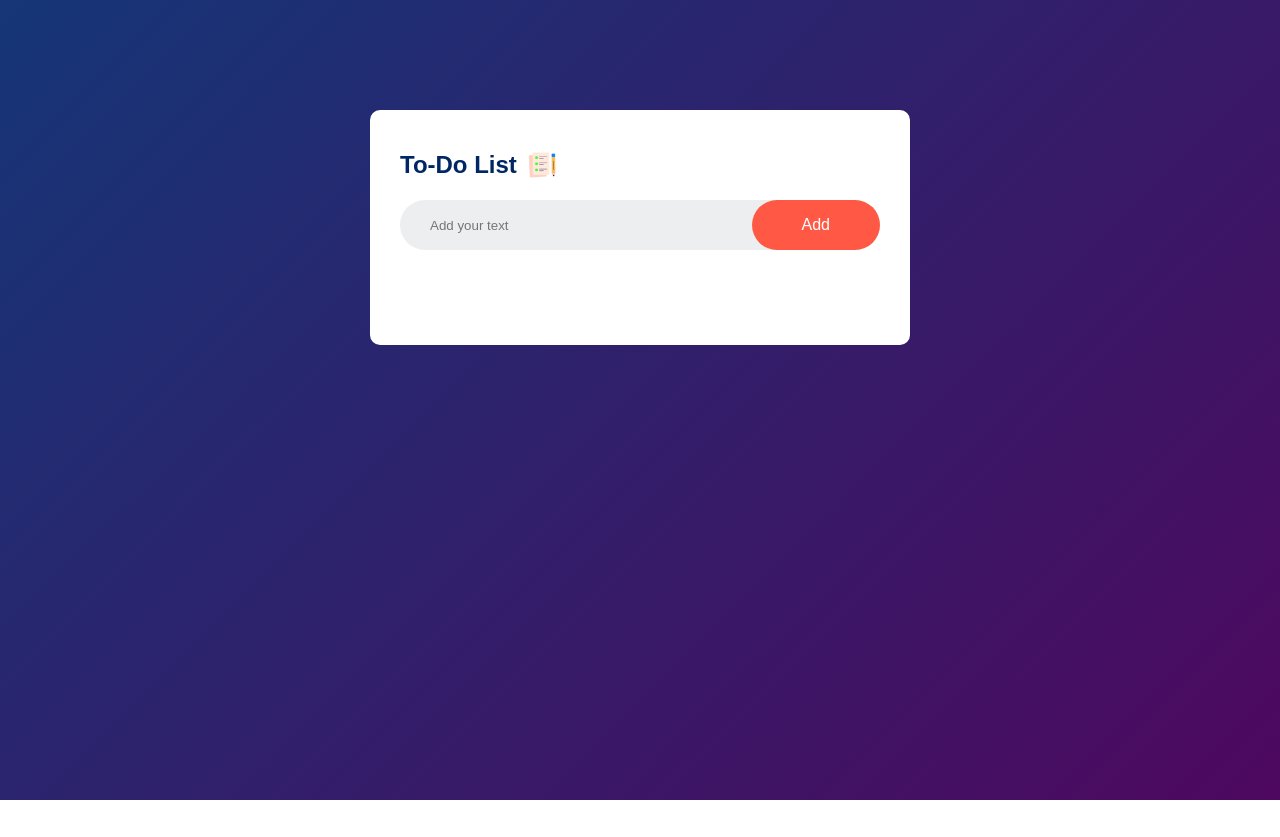
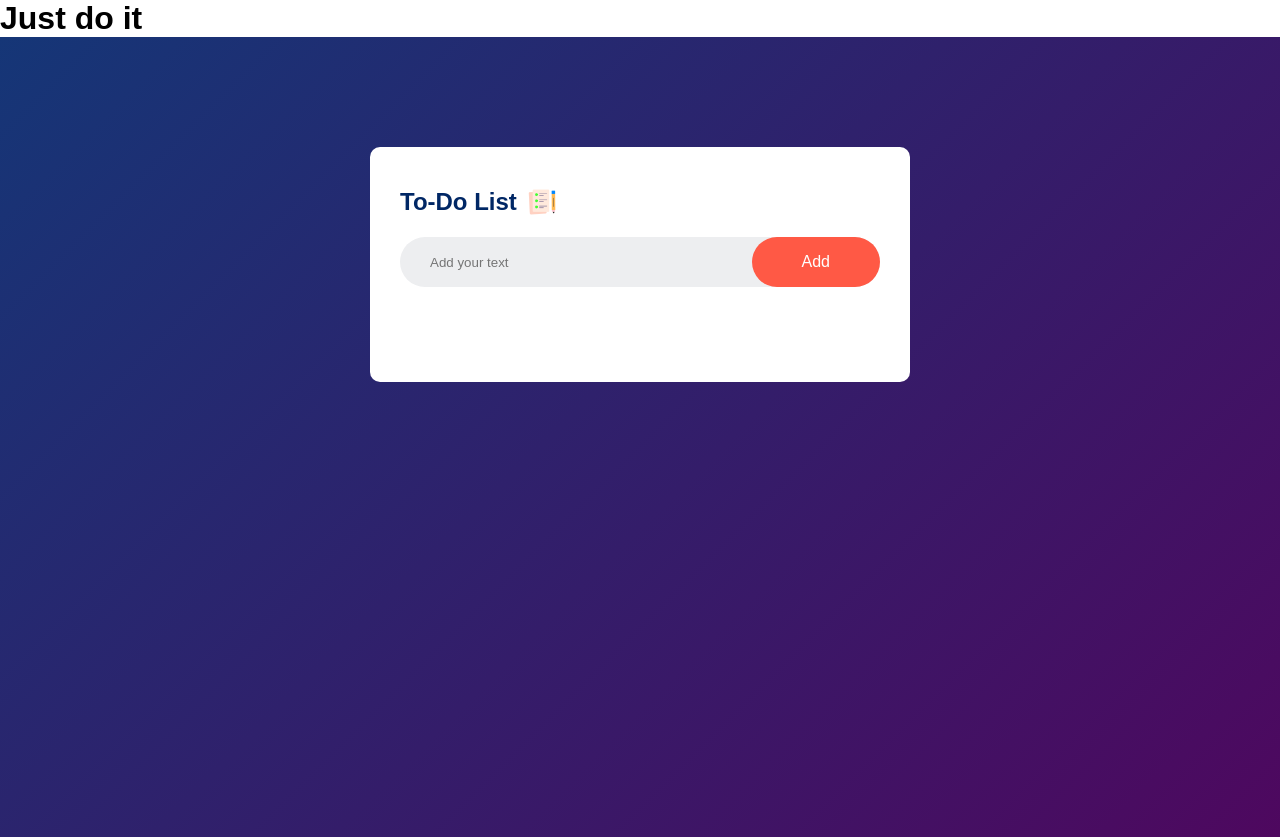
Before and after one commit to GBOLAGUNTE/TODO, a plain HTML site: page index.html in a window 1280 px wide. Before the commit the page ends 800 px from the top, so only its background shows below. Drawn offline with Linux system fonts and the light colour scheme.

Commit message:
adding h1

```diff
--- a/index.html
+++ b/index.html
@@ -2,6 +2,7 @@
 <html>
   <head>
     <title>GIT PRACTICE</title>
+    <h1>Just do it</h1>
     <link rel="stylesheet" type="text/css" href="style.css" />
   </head>
   <body>
```
